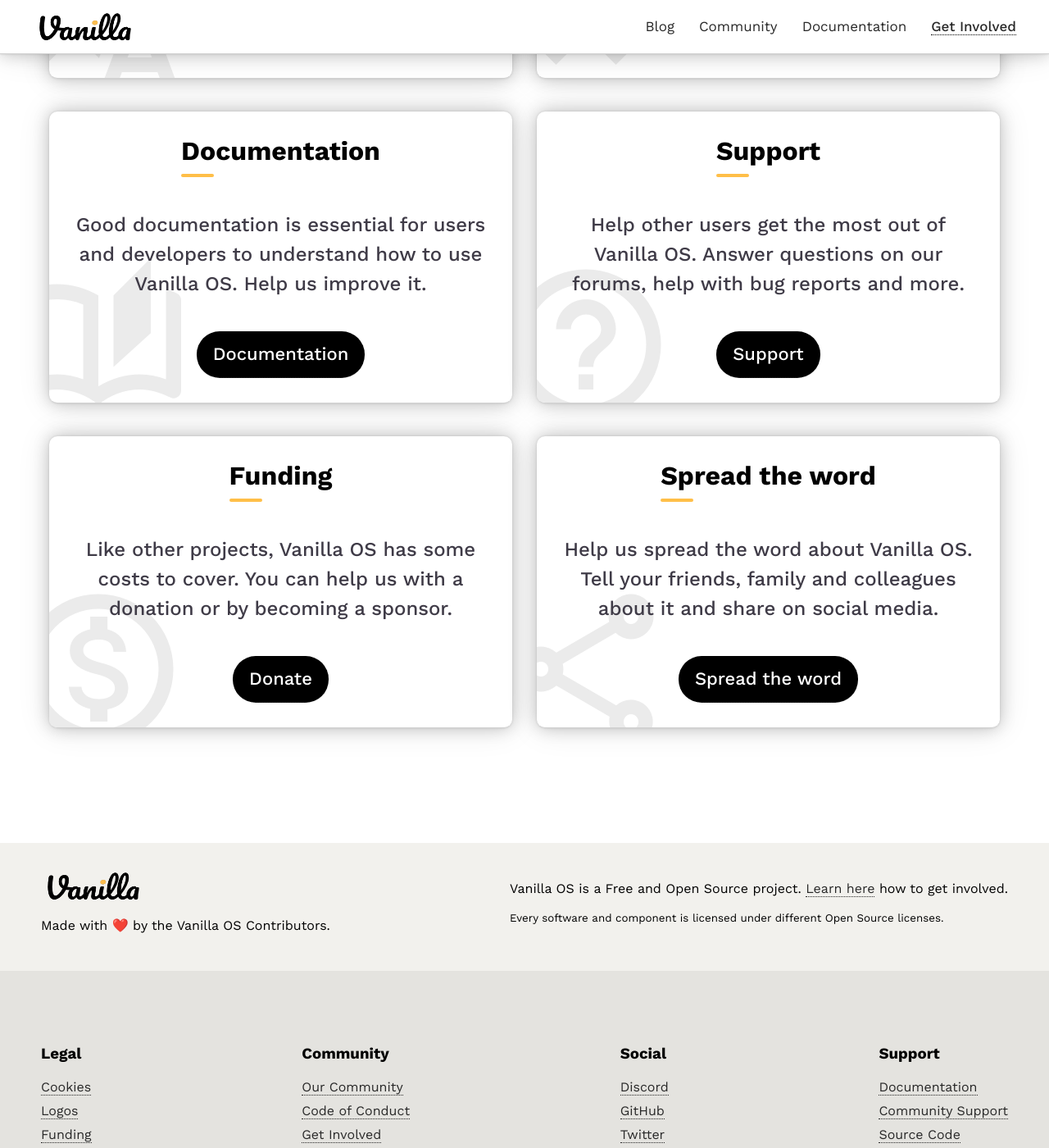
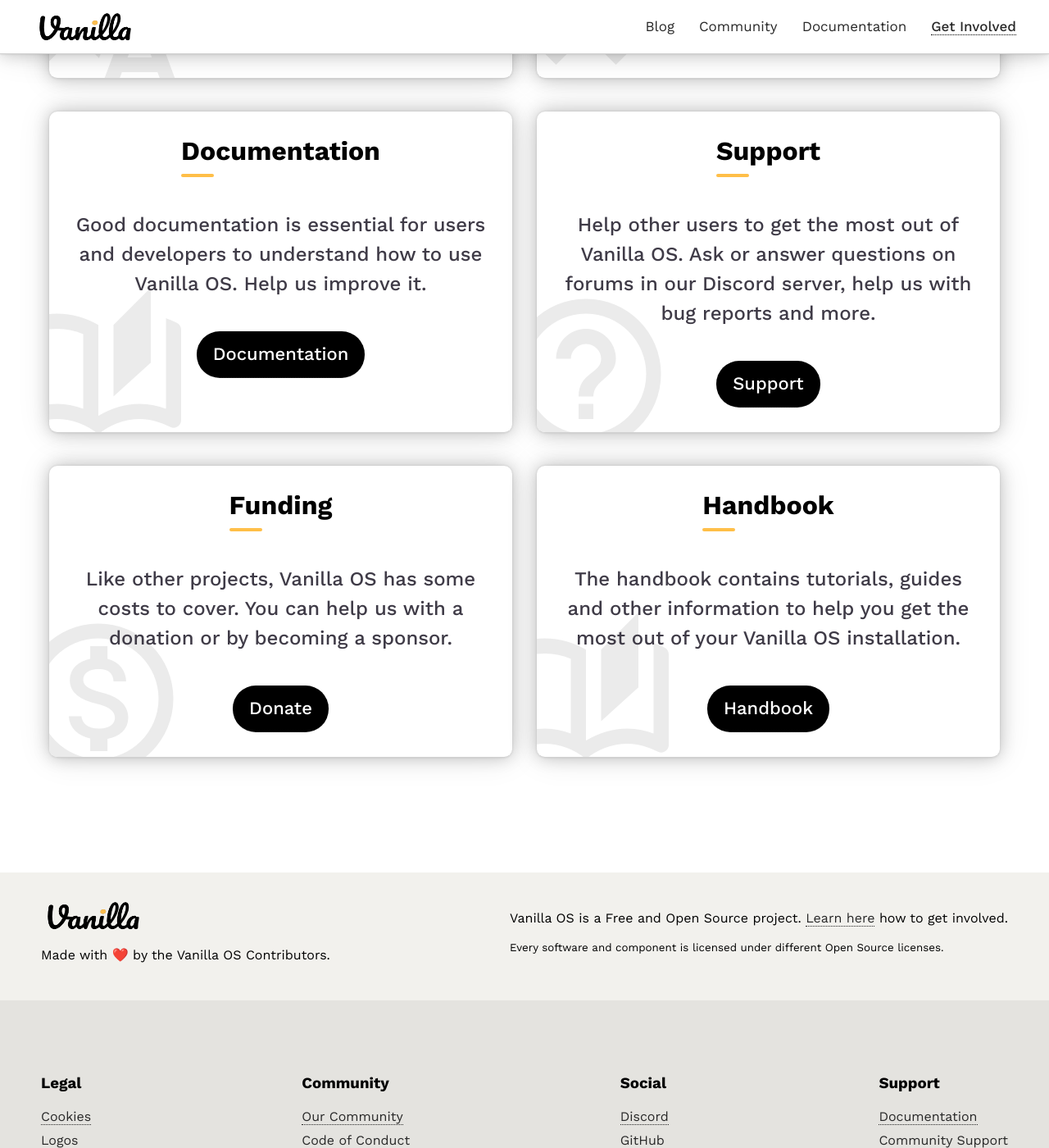
Before and after one commit to Vanilla-OS/website, a Jekyll site: the page built from get-involved.md, in a window 1280 px wide and 1400 px high, scrolled down 780 px. Shown: the whole window at 82% size. Built offline with Jekyll 4.4.1, drawn with Linux system fonts in a browser that asks for light colours.

Commit message:
get-involved: Update page
Updating support card to link to Discord server and updating Spread the word card to Handbook

Signed-off-by: K.B.Dharun Krishna <kbdharunkrishna@gmail.com>

```diff
--- a/get-involved.md
+++ b/get-involved.md
@@ -39,8 +39,8 @@
                     <span class="material-icons-outlined">help_outline</span>
                 </div>
                 <h3>Support</h3>
-                <p>Help other users get the most out of Vanilla OS. Answer questions on our forums, help with bug reports and more.</p>
-                <a href="https://vanillaos.org/support/" class="button button-primary">Support</a>
+                <p>Help other users to get the most out of Vanilla OS. Ask or answer questions on forums in our Discord server, help us with bug reports and more.</p>
+                <a href="https://discord.gg/34J8PFsk" class="button button-primary">Support</a>
             </div>
         </div>
         <div class="cards">
@@ -54,11 +54,11 @@
             </div>
             <div class="card">
                 <div class="card-bg-icon">
-                    <span class="material-icons-outlined">share</span>
+                    <span class="material-icons-outlined">auto_stories</span>
                 </div>
-                <h3>Spread the word</h3>
-                <p>Help us spread the word about Vanilla OS. Tell your friends, family and colleagues about it and share on social media.</p>
-                <a href="https://vanillaos.org/" class="button button-primary">Spread the word</a>
+                <h3>Handbook</h3>
+                <p>The handbook contains tutorials, guides and other information to help you get the most out of your Vanilla OS installation.</p>
+                <a href="https://handbook.vanillaos.org/" class="button button-primary">Handbook</a>
             </div>
         </div>
     </div>
```
